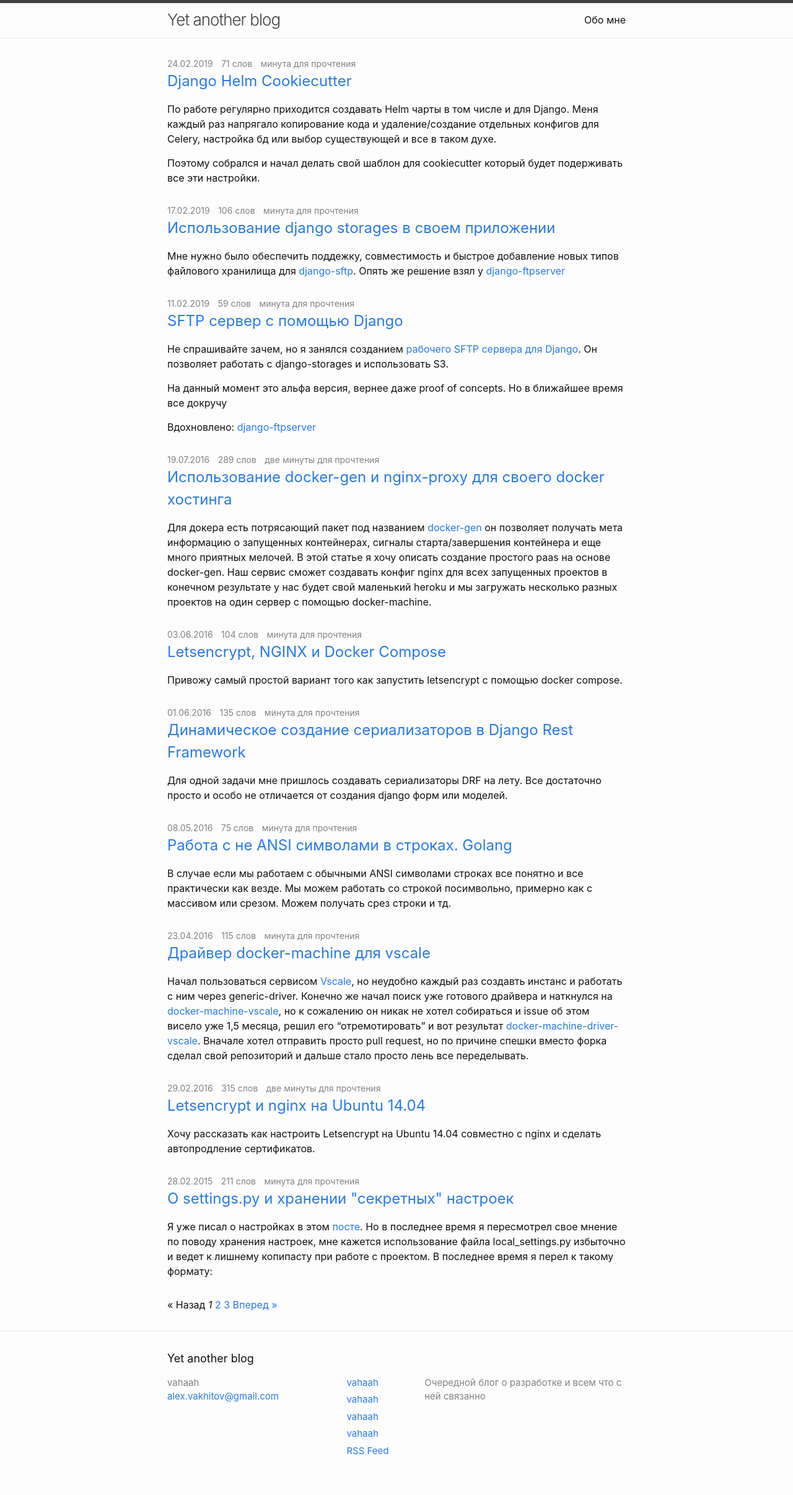
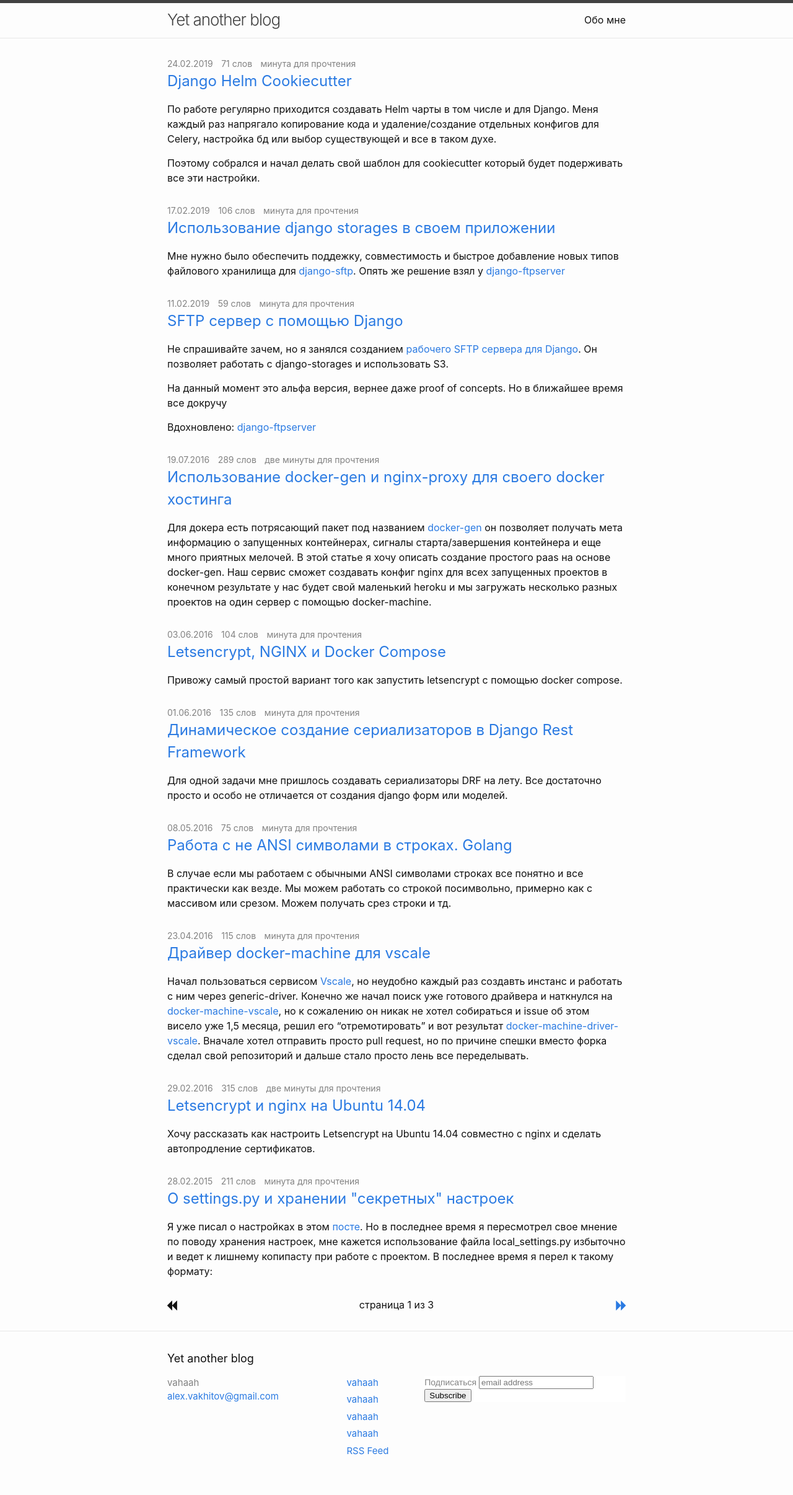
Before and after one commit to vahaah/vahaah.github.io, a Jekyll site: the page built from index.html, in a window 1280 px wide. Shown: the whole page at 62% size. Built offline with Jekyll 4.4.1, drawn with Linux system fonts in a browser that asks for light colours; the list of posts is cut into pages by our own code; comment, search, counter and statistics services are not loaded.

Commit message:
added icons

```diff
--- a/_includes/footer.html
+++ b/_includes/footer.html
@@ -24,7 +24,34 @@
       </div>
 
       <div class="footer-col footer-col-3">
-        <p>{{- site.description | escape -}}</p>
+        <!-- Begin Mailchimp Signup Form -->
+        <link href="//cdn-images.mailchimp.com/embedcode/horizontal-slim-10_7.css" rel="stylesheet" type="text/css">
+        <style type="text/css">
+          #mc_embed_signup {
+            background: #fff;
+            clear: left;
+            font: 14px Helvetica, Arial, sans-serif;
+            width: 100%;
+          }
+        </style>
+        <div id="mc_embed_signup">
+          <form action="https://guru.us20.list-manage.com/subscribe/post?u=cb8d17c75a173e229e588bf46&amp;id=088699bf41"
+            method="post" id="mc-embedded-subscribe-form" name="mc-embedded-subscribe-form" class="validate"
+            target="_blank" novalidate>
+            <div id="mc_embed_signup_scroll">
+              <label for="mce-EMAIL">Подписаться</label>
+              <input type="email" value="" name="EMAIL" class="email" id="mce-EMAIL" placeholder="email address"
+                required>
+              <!-- real people should not fill this in and expect good things - do not remove this or risk form bot signups-->
+              <div style="position: absolute; left: -5000px;" aria-hidden="true"><input type="text"
+                  name="b_cb8d17c75a173e229e588bf46_088699bf41" tabindex="-1" value=""></div>
+              <div class="clear"><input type="submit" value="Subscribe" name="subscribe" id="mc-embedded-subscribe"
+                  class="button"></div>
+            </div>
+          </form>
+        </div>
+
+        <!--End mc_embed_signup-->
       </div>
     </div>
 
--- a/_includes/head.html
+++ b/_includes/head.html
@@ -4,6 +4,7 @@
   <meta name="viewport" content="width=device-width, initial-scale=1">
   {%- seo -%}
   <link rel="stylesheet" href="{{ "/assets/main.css" | relative_url }}">
+  <link rel="stylesheet" href="{{ "/assets/icons.css" | relative_url }}">
   {%- feed_meta -%}
   {%- if site.google_analytics -%}
     {%- include google-analytics.html -%}
--- a/_sass/minima/_layout.scss
+++ b/_sass/minima/_layout.scss
@@ -265,3 +265,12 @@
     }
   }
 }
+.pagination {
+  text-align: center;
+  .left {
+    float: left;
+    }
+    .right {
+      float: right;
+      }
+  }
--- /dev/null
+++ b/assets/icons.css
@@ -0,0 +1,105 @@
+/*
+  Icon Font: icons
+*/
+
+@font-face {
+  font-family: "icons";
+  src: url("./icons.eot");
+  src: url("./icons.eot?#iefix") format("embedded-opentype"),
+       url("./icons.woff") format("woff"),
+       url("./icons.ttf") format("truetype"),
+       url("./icons.svg#icons") format("svg");
+  font-weight: normal;
+  font-style: normal;
+}
+
+@media screen and (-webkit-min-device-pixel-ratio:0) {
+  @font-face {
+    font-family: "icons";
+    src: url("./icons.svg#icons") format("svg");
+  }
+}
+
+[data-icon]:before { content: attr(data-icon); }
+
+[data-icon]:before,
+.icon-angellist:before,
+.icon-coderanch:before,
+.icon-comments:before,
+.icon-delicious:before,
+.icon-digg:before,
+.icon-exit:before,
+.icon-facebook:before,
+.icon-fast-backward:before,
+.icon-fast-forward:before,
+.icon-github:before,
+.icon-gitter:before,
+.icon-googleplus:before,
+.icon-hackernews:before,
+.icon-instagram:before,
+.icon-itunes:before,
+.icon-link:before,
+.icon-linkedin:before,
+.icon-mail:before,
+.icon-no:before,
+.icon-odnoklassniki:before,
+.icon-pdf:before,
+.icon-pinterest:before,
+.icon-play:before,
+.icon-podcast:before,
+.icon-reddit:before,
+.icon-rss:before,
+.icon-stackoverflow:before,
+.icon-stumbleupon:before,
+.icon-telegram:before,
+.icon-twitter:before,
+.icon-vk:before,
+.icon-yes:before,
+.icon-youtube:before {
+  display: inline-block;
+  font-family: "icons";
+  font-style: normal;
+  font-weight: normal;
+  font-variant: normal;
+  line-height: 1;
+  text-decoration: inherit;
+  text-rendering: optimizeLegibility;
+  text-transform: none;
+  -moz-osx-font-smoothing: grayscale;
+  -webkit-font-smoothing: antialiased;
+  font-smoothing: antialiased;
+}
+
+.icon-angellist:before { content: "\f100"; }
+.icon-coderanch:before { content: "\f101"; }
+.icon-comments:before { content: "\f102"; }
+.icon-delicious:before { content: "\f103"; }
+.icon-digg:before { content: "\f104"; }
+.icon-exit:before { content: "\f105"; }
+.icon-facebook:before { content: "\f106"; }
+.icon-fast-backward:before { content: "\f107"; }
+.icon-fast-forward:before { content: "\f108"; }
+.icon-github:before { content: "\f109"; }
+.icon-gitter:before { content: "\f10a"; }
+.icon-googleplus:before { content: "\f10b"; }
+.icon-hackernews:before { content: "\f10c"; }
+.icon-instagram:before { content: "\f10d"; }
+.icon-itunes:before { content: "\f10e"; }
+.icon-link:before { content: "\f10f"; }
+.icon-linkedin:before { content: "\f110"; }
+.icon-mail:before { content: "\f111"; }
+.icon-no:before { content: "\f112"; }
+.icon-odnoklassniki:before { content: "\f113"; }
+.icon-pdf:before { content: "\f114"; }
+.icon-pinterest:before { content: "\f115"; }
+.icon-play:before { content: "\f116"; }
+.icon-podcast:before { content: "\f117"; }
+.icon-reddit:before { content: "\f118"; }
+.icon-rss:before { content: "\f119"; }
+.icon-stackoverflow:before { content: "\f11a"; }
+.icon-stumbleupon:before { content: "\f11b"; }
+.icon-telegram:before { content: "\f11c"; }
+.icon-twitter:before { content: "\f11d"; }
+.icon-vk:before { content: "\f11e"; }
+.icon-yes:before { content: "\f11f"; }
+.icon-youtube:before { content: "\f120"; }
--- a/index.html
+++ b/index.html
@@ -45,35 +45,25 @@ layout: default
 
     {% if paginator.total_pages > 1 %}
     <div class="pagination">
+      <div class="left">
         {% if paginator.previous_page %}
-      <a href="{{ paginator.previous_page_path | relative_url }}">
-        &laquo; Назад
-      </a>
+          {% if paginator.previous_page == 1 %}
+            <a href="/"><i class="icon icon-fast-backward"></i></a>
           {% else %}
-      <span>&laquo; Назад</span>
+            <a href="/p/{{ paginator.previous_page }}"><i class="icon icon-fast-backward"></i></a>
           {% endif %}
-
-    {% for page in (1..paginator.total_pages) %}
-      {% if page == paginator.page %}
-        <em>{{ page }}</em>
-      {% elsif page == 1 %}
-        <a href="{{ paginator.previous_page_path | relative_url }}">
-          {{ page }}
-        </a>
         {% else %}
-        <a href="{{ site.paginate_path | relative_url | replace: ':num', page }}">
-          {{ page }}
-        </a>
+          <span class="mute"><i class="icon icon-fast-backward"></i></span>
         {% endif %}
-    {% endfor %}
-
+      </div>
+      страница {{ paginator.page }} из {{ paginator.total_pages }}
+      <div class="right">
         {% if paginator.next_page %}
-      <a href="{{ paginator.next_page_path | relative_url }}">
-        Вперед &raquo;
-      </a>
+          <a href="/p/{{ paginator.next_page }}"><i class="icon icon-fast-forward"></i></a>
         {% else %}
-      <span>Вперед &raquo;</span>
+          <span class="mute"><i class="icon icon-fast-forward"></i></span>
         {% endif %}
+      </div>
     </div>
     {% endif %}
 </div>
```
Also changed, not shown: assets/icons.svg (added), assets/icons.ttf (added), assets/icons.woff (added), 1 other file. Lines whose indentation alone changed are shown as unchanged.
